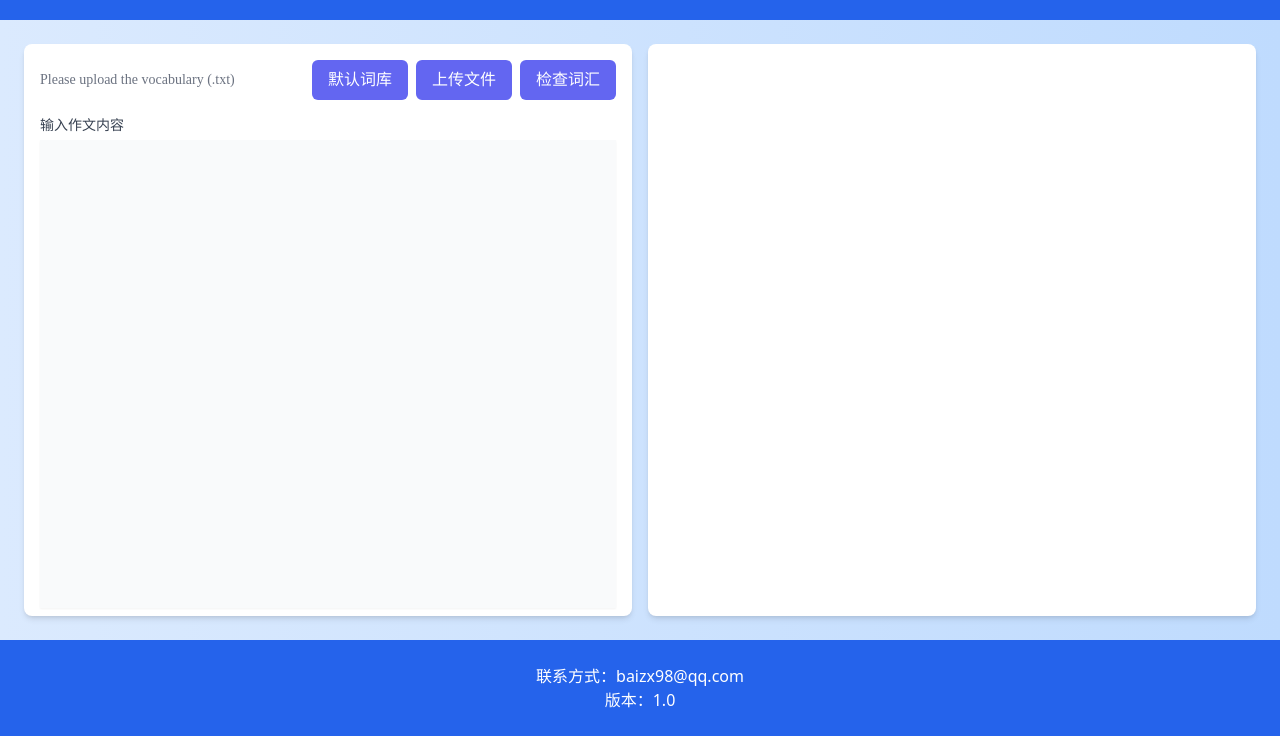
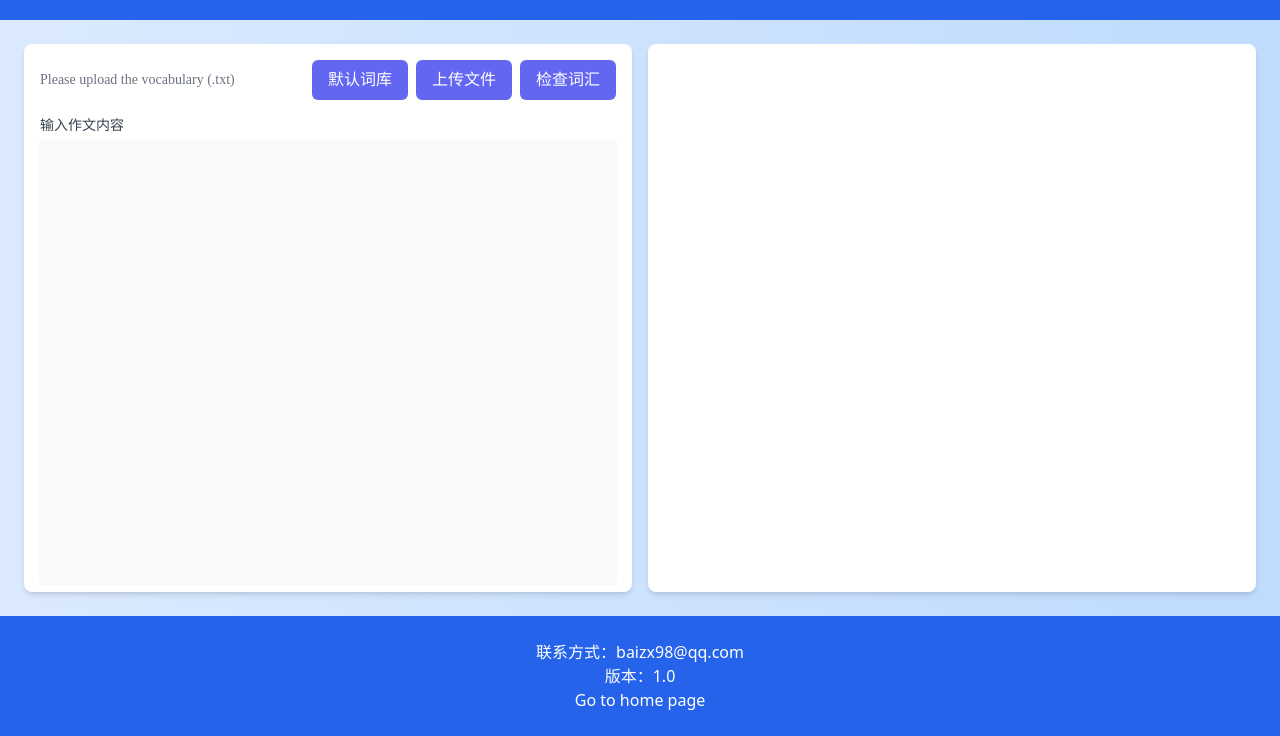
Before and after one commit to Baizx98/VocabChecker, a plain HTML site: page index.html in a window 1280 px wide. Shown: the part 64-800 px from the top of the page. Drawn offline with nearby package versions, Linux system fonts and the light colour scheme.

Commit message:
[Misc] 添加了Demo链接，添加了网页的github跳转链接

```diff
--- a/index.html
+++ b/index.html
@@ -188,6 +188,7 @@
         <p></p>
         <p>联系方式：baizx98@qq.com</p>
         <p>版本：1.0</p>
+        <p><a href="https://github.com/Baizx98/VocabChecker">Go to home page</a></p>
     </footer>
 
     <script>
```
Also changed, not shown: 1 other file.
